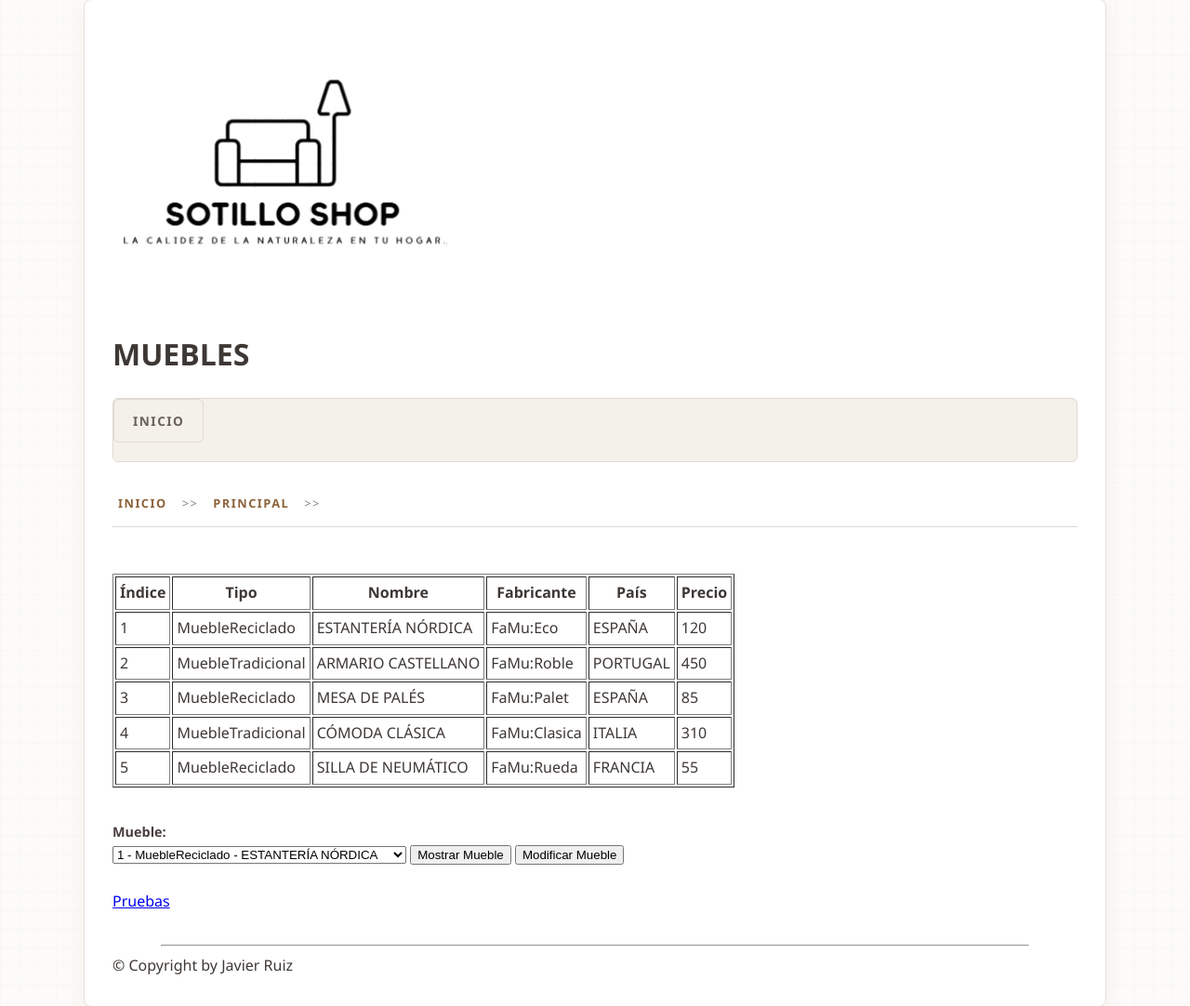
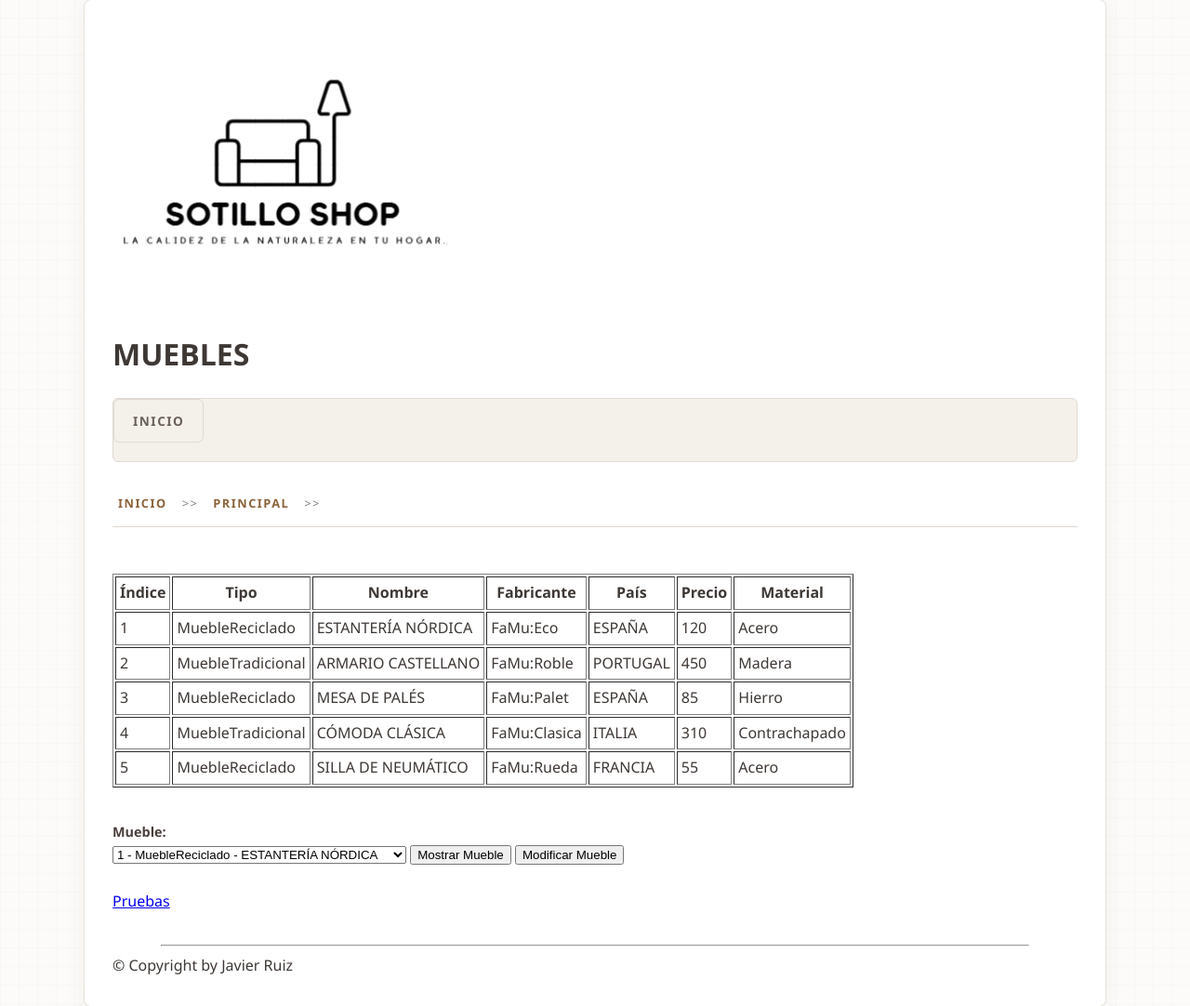
Before and after one commit to jruisot1903-daw/Relacion6-JavierRuizSoto, a PHP site: page /aplicacion/principal/index.php in a window 1280 px wide. Shown: the part 41-1123 px from the top of the page at 93% size. Run offline with PHP 8.4, Linux system fonts and the light colour scheme.

Commit message:
checkPoint Terminado

```diff
--- a/web/aplicacion/principal/index.php
+++ b/web/aplicacion/principal/index.php
@@ -49,6 +49,7 @@ function cuerpo(array $muebles, ?int $seleccion, string $mensajeError)
             <th>Fabricante</th>
             <th>País</th>
             <th>Precio</th>
+            <th>Material</th>
         </tr>
         <?php foreach ($muebles as $indice => $mueble) { ?>
             <tr>
@@ -58,6 +59,7 @@ function cuerpo(array $muebles, ?int $seleccion, string $mensajeError)
                 <td><?php echo esc($mueble->getFabricante()); ?></td>
                 <td><?php echo esc($mueble->getPais()); ?></td>
                 <td><?php echo esc($mueble->getPrecio()); ?></td>
+                <td><?php echo esc($mueble->getMaterial());?></td>
             </tr>
         <?php } ?>
     </table>
@@ -106,6 +108,7 @@ function mostrarMueble(MuebleBase $mueble)
         Inicio de venta: <?php echo esc($mueble->getFechaIniVenta()); ?><br>
         Fin de venta: <?php echo esc($mueble->getFechaFinVenta()); ?><br>
         Precio: <?php echo esc($mueble->getPrecio()); ?><br>
+        Material: <?php echo esc($mueble->getMaterial());?><br>
         <?php
         // Propiedades adicionales, obtenidas con el método damePropiedadesAdicionales
         foreach ($mueble->damePropiedadesAdicionales() as $propiedad) {
--- a/web/aplicacion/principal/modificar.php
+++ b/web/aplicacion/principal/modificar.php
@@ -1,5 +1,7 @@
 <?php
 include_once(dirname(__FILE__) . "/../../cabecera.php");
+
+// NO ME HA DADO TIEMPO A HACER LO DE MODIFICAR EL MATERIAL
 
 /**
  * Escapa un texto para mostrarlo en HTML.
@@ -48,7 +50,7 @@ function valoresDeMueble(MuebleBase $mueble): array
     ];
     if ($mueble instanceof MuebleReciclado) {
         $valores['porcentaje'] = $mueble->getPorcentajeReciclado();
-    } else {
+    } else if($mueble instanceof MuebleTradicional) {
         $valores['peso'] = $mueble->getPeso();
         $valores['serie'] = $mueble->getSerie();
     }
@@ -168,7 +170,7 @@ function aplicarDatos(MuebleBase $mueble, array $d): void
     $mueble->setPrecio($d['precio']);
     if ($mueble instanceof MuebleReciclado) {
         $mueble->setPorcentajeReciclado($d['porcentaje']);
-    } else {
+    } else if($mueble instanceof MuebleTradicional) {
         $mueble->setPeso($d['peso']);
         $mueble->setSerie($d['serie']);
     }
--- a/web/scripts/clases/curso2026/Caracteristicas.php
+++ b/web/scripts/clases/curso2026/Caracteristicas.php
@@ -1,4 +1,5 @@
 <?php
+
 /**
  * Clase Caracteristicas.
  * Almacena características creadas de forma dinámica (pares nombre => valor).
@@ -69,6 +70,28 @@ class Caracteristicas implements IteratorAggregate
         return json_encode($valor, JSON_UNESCAPED_UNICODE);
     }
 
+    /** Caractetistica numero_serie
+     * No se guarda el valor
+     * Se devuelve la secuencia de 15 digitos aleatorios (cada vez que se devuelve sera distinto)
+     *
+     */
+    public function numero_serie()
+    {
+        $cadena = '';
+        for ($i = 0; $i < 14; $i++) {
+            // Generar un número ASCII válido
+            $ascii = rand(48, 122);
+
+            // Validar que esté dentro de los rangos permitidos
+            if (($ascii >= 48 && $ascii <= 57)) { // numeros 0-9
+                $cadena .= chr($ascii);
+            } else {
+                $i--; // Repetir el ciclo si el carácter no es válido
+            }
+        }
+        return $cadena;
+    }
+
     /** Formato car1:valor1;car2:valor2;... (en orden de incorporación). */
     public function __toString(): string
     {
--- /dev/null
+++ b/web/scripts/clases/curso2026/Materiales.php
@@ -0,0 +1,30 @@
+<?php
+enum Materiales: int {
+    case Madera = 5;
+    case Hierro = 10;
+    case Contrachapado = 15;
+    case Acero = 20;
+
+    public function descripcion(): string {
+        return match($this) {
+            self::Madera => 'Madera',
+            self::Hierro => 'Hierro',
+            self::Contrachapado => 'Contrachapado',
+            self::Acero => 'Acero',
+        };
+    }
+
+   public function valor(): string {
+        return match($this) {
+            self::Madera => 5,
+            self::Hierro => 10,
+            self::Contrachapado => 15,
+            self::Acero => 20,
+        };
+    }
+
+   public static function casos(): array {
+        return self::cases();
+    }
+
+}
--- a/web/scripts/clases/curso2026/MuebleBase.php
+++ b/web/scripts/clases/curso2026/MuebleBase.php
@@ -19,6 +19,7 @@ abstract class MuebleBase
     private string $fechaIniVenta = '01/01/2020';
     private string $fechaFinVenta = '31/12/2040';
     private float $precio = 30;
+    private Materiales $material;
     private Caracteristicas $caracteristicas;
 
     /**
@@ -33,7 +34,8 @@ abstract class MuebleBase
         int $anio = 2020,
         string $fechaIniVenta = '01/01/2020',
         string $fechaFinVenta = '31/12/2040',
-        float $precio = 30
+        float $precio = 30,
+        Materiales $material = Materiales::Hierro
     ) {
         if (!self::puedeCrear()) {
             throw new RuntimeException('Se ha superado el máximo de muebles (' . self::MAXIMO_MUEBLES . ').');
@@ -61,6 +63,7 @@ abstract class MuebleBase
         if (!$this->setPrecio($precio)) {
             $this->setPrecio(30);
         }
+        $this-> setMaterial($material);
         self::$mueblesCreados++;
     }
 
@@ -200,6 +203,22 @@ abstract class MuebleBase
         return $this->precio;
     }
 
+    // --------- Materiales -----------
+
+    public function setMaterial(Materiales $material){
+        $this->material = $material;
+
+        return $this;
+    }
+
+    public function getMaterial(): string{
+        return $this->material->descripcion();
+    }
+
+    public function getMaterialDescripcion(){
+        return " de material {$this->material->descripcion()}";
+    }
+
     // ---------- Características ----------
     /**
      * Añade características a partir de pares (nombre, valor): anadirCaracteristicas('saliente', true, 'precio', 300).
--- a/web/scripts/clases/curso2026/MuebleReciclado.php
+++ b/web/scripts/clases/curso2026/MuebleReciclado.php
@@ -15,9 +15,10 @@ final class MuebleReciclado extends MuebleBase
         string $fechaIniVenta = '01/01/2020',
         string $fechaFinVenta = '31/12/2040',
         float $precio = 30,
+        Materiales $material = Materiales::Hierro,
         int $porcentajeReciclado = 10
     ) {
-        parent::__construct($nombre, $fabricante, $pais, $anio, $fechaIniVenta, $fechaFinVenta, $precio);
+        parent::__construct($nombre, $fabricante, $pais, $anio, $fechaIniVenta, $fechaFinVenta, $precio,$material);
         if (!$this->setPorcentajeReciclado($porcentajeReciclado)) {
             $this->setPorcentajeReciclado(10);
         }
--- a/web/scripts/clases/curso2026/MuebleTradicional.php
+++ b/web/scripts/clases/curso2026/MuebleTradicional.php
@@ -17,9 +17,10 @@ final class MuebleTradicional extends MuebleBase
         string $fechaFinVenta = '31/12/2040',
         float $precio = 30,
         float $peso = 15,
+        Materiales $material = Materiales::Hierro,
         string $serie = 'S01'
     ) {
-        parent::__construct($nombre, $fabricante, $pais, $anio, $fechaIniVenta, $fechaFinVenta, $precio);
+        parent::__construct($nombre, $fabricante, $pais, $anio, $fechaIniVenta, $fechaFinVenta, $precio,$material);
         if (!$this->setPeso($peso)) {
             $this->setPeso(15);
         }
--- a/web/scripts/datos.php
+++ b/web/scripts/datos.php
@@ -3,16 +3,32 @@
  * Array de muebles (índices a partir de 1), definido en un único punto.
  * Se incluye desde cabecera.php para que esté accesible en todas las páginas.
  */
+
+// Obtener todos los casos posibles del enum
+$material = Materiales::casos();
+
+// Elegir uno aleatorio
+$materialAleatorio1 = $material[array_rand($material)];
+
+$materialAleatorio2 = $material[array_rand($material)];
+
+$materialAleatorio3 = $material[array_rand($material)];
+
+$materialAleatorio4 = $material[array_rand($material)];
+
+$materialAleatorio5 = $material[array_rand($material)];
+
+
 $muebles = [
-    1 => new MuebleReciclado('Estantería nórdica', 'FaMu:Eco', 'ESPAÑA', 2021, '01/03/2021', '31/12/2035', 120, 60),
-    2 => new MuebleTradicional('Armario castellano', 'FaMu:Roble', 'PORTUGAL', 2020, '01/01/2020', '31/12/2040', 450, 120.5, 'S05'),
-    3 => new MuebleReciclado('Mesa de palés', 'FaMu:Palet', 'ESPAÑA', 2022, '15/06/2022', '31/12/2038', 85, 90),
-    4 => new MuebleTradicional('Cómoda clásica', 'FaMu:Clasica', 'ITALIA', 2023, '01/02/2023', '31/12/2040', 310, 75, 'S02'),
-    5 => new MuebleReciclado('Silla de neumático', 'FaMu:Rueda', 'FRANCIA', 2024, '10/01/2024', '31/12/2036', 55, 40),
+    1 => new MuebleReciclado('Estantería nórdica', 'FaMu:Eco', 'ESPAÑA', 2021, '01/03/2021', '31/12/2035', 120,$materialAleatorio1, 60,),
+    2 => new MuebleTradicional('Armario castellano', 'FaMu:Roble', 'PORTUGAL', 2020, '01/01/2020', '31/12/2040', 450, 120.5, $materialAleatorio2,'S05',),
+    3 => new MuebleReciclado('Mesa de palés', 'FaMu:Palet', 'ESPAÑA', 2022, '15/06/2022', '31/12/2038',85,$materialAleatorio3, 90),
+    4 => new MuebleTradicional('Cómoda clásica', 'FaMu:Clasica', 'ITALIA', 2023, '01/02/2023', '31/12/2040', 310,75,$materialAleatorio4, 'S02'),
+    5 => new MuebleReciclado('Silla de neumático', 'FaMu:Rueda', 'FRANCIA', 2024, '10/01/2024', '31/12/2036', 55, $materialAleatorio5,40),
 ];
 
-$muebles[1]->anadirCaracteristicas('material', 'madera de palé', 'patas', 4);
-$muebles[2]->anadirCaracteristicas('material', 'roble', 'puertas', 3, 'tallado', true);
-$muebles[3]->anadirCaracteristicas('material', 'madera reciclada', 'saliente', true);
-$muebles[4]->anadirCaracteristicas('material', 'nogal', 'cajones', 4);
-$muebles[5]->anadirCaracteristicas('material', 'caucho', 'color', 'negro');
+$muebles[1]->anadirCaracteristicas('patas', 4);
+$muebles[2]->anadirCaracteristicas('puertas', 3, 'tallado', true);
+$muebles[3]->anadirCaracteristicas('saliente', true);
+$muebles[4]->anadirCaracteristicas('cajones', 4);
+$muebles[5]->anadirCaracteristicas('color', 'negro');
```
Also changed, not shown: web/aplicacion/principal/pruebas.php (+9 -3 lines).
